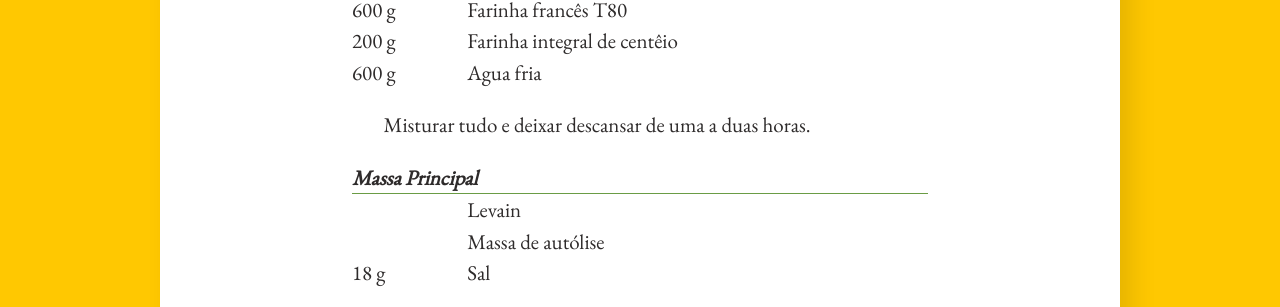
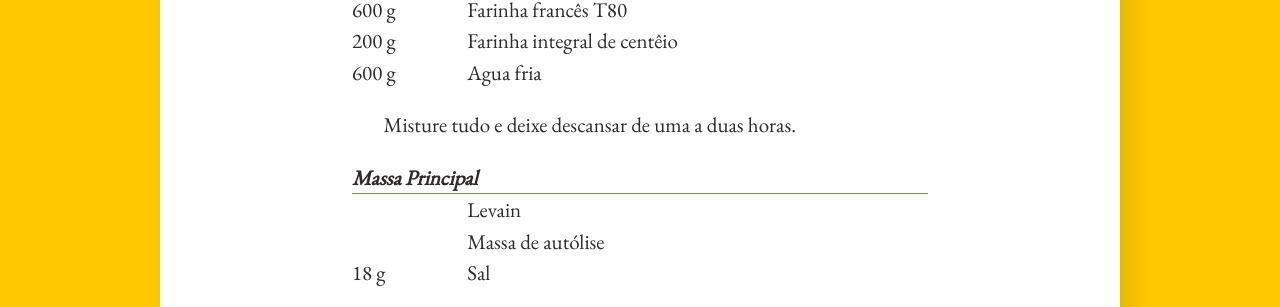
Before and after one commit to tibroc/botanica-aplicada, a Jekyll site: the page built from _posts/2020-04-26-pain-de-campagne.md, in a window 1280 px wide. Shown: the part 859-1166 px from the top of the page. Built offline with Jekyll 4.4.1, drawn with Linux system fonts in a browser that asks for light colours.

Commit message:
Update _posts/2020-04-26-pain-de-campagne.md
Co-authored-by: jonogbroc <64497978+jonogbroc@users.noreply.github.com>

```diff
--- a/_posts/2020-04-26-pain-de-campagne.md
+++ b/_posts/2020-04-26-pain-de-campagne.md
@@ -47,7 +47,7 @@ Dependeno das temperaturas dos ingredientes a temperatura da massa final deve fi
   </tr>
 </table>
 
-Misturar tudo e deixar descansar de uma a duas horas.
+Misture tudo e deixe descansar de uma a duas horas.
 
 <table>
   <tr>
```
